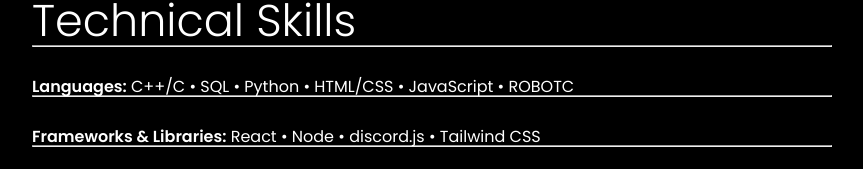
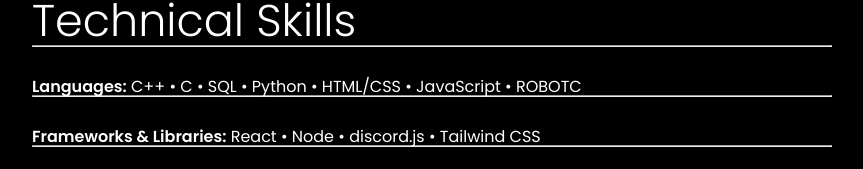
Before and after one commit to ThatRickHuang/ThatRickHuang.github.io, a website: page index.html in a window 1280 px wide. Shown: the part 4406-4575 px from the top of the page, without its empty margins (348-1211 px from the left). Drawn offline with nearby package versions, Linux system fonts and the light colour scheme.

Commit message:
Add files via upload
changed some skills

```diff
--- a/index.html
+++ b/index.html
@@ -137,7 +137,7 @@
                 <h2>Technical Skills</h2>
                 <hr>
                 <div class="list">
-                  <p><span>Languages:</span> C++/C • SQL • Python • HTML/CSS • JavaScript • ROBOTC</p>
+                  <p><span>Languages:</span> C++ • C • SQL • Python • HTML/CSS • JavaScript • ROBOTC</p>
                 </div>
                 <hr>
                 <div class="list">
```
